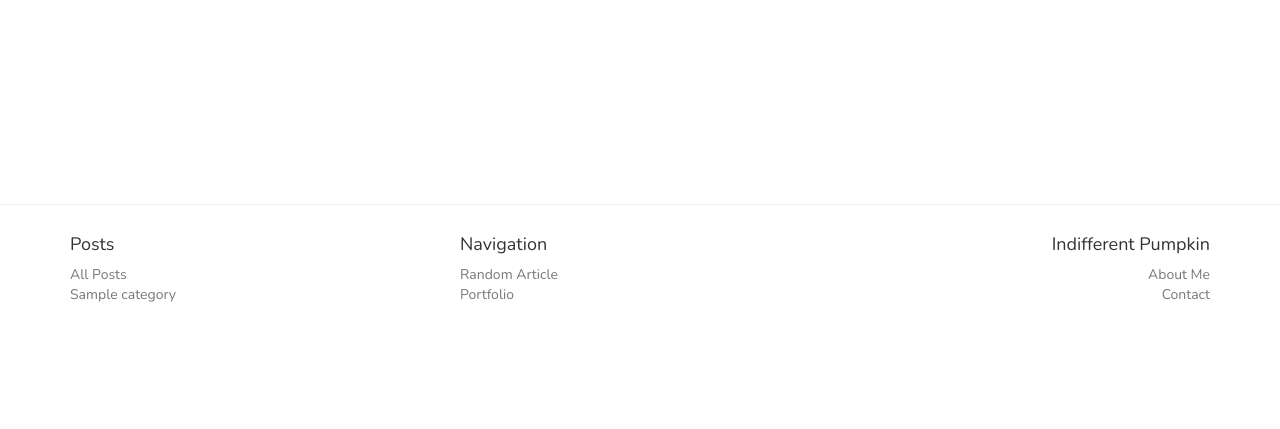
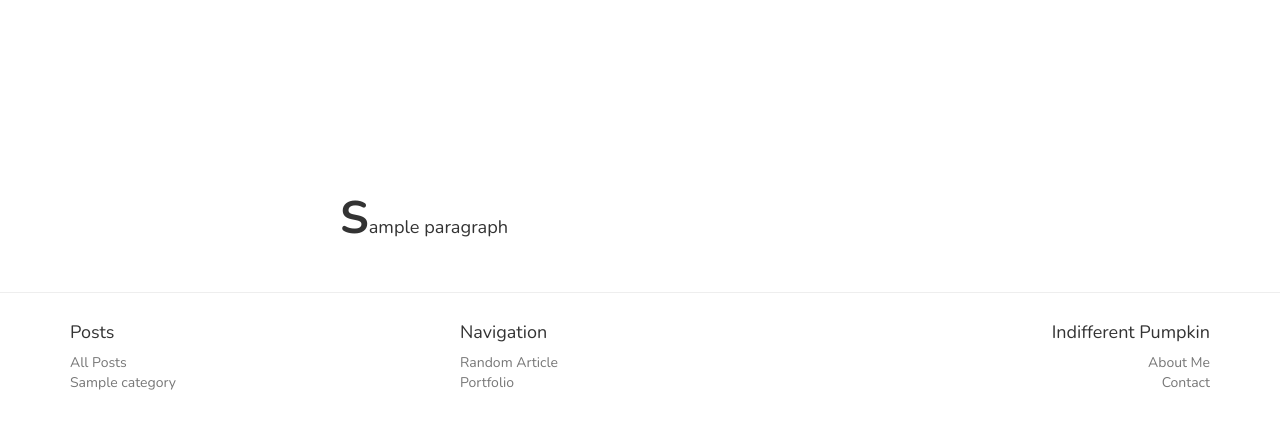
Before and after one commit to adamjoyce/adam-joyce-blog, a Django app: template blog/templates/blog/post.html in a window 1280 px wide. Shown: the part 226-655 px from the top of the page. Run offline with Django 3.2, Linux system fonts and the light colour scheme; tables that the repository leaves empty hold one stand-in row (values such as "Sample post"); the template is opened without the code that fills it: values that come from a table or form of the project are taken from there, most other values are stand-ins (such as "Sample title", 1, 10 or a date in 2020); some libraries are stand-ins or nearby versions.

Commit message:
Split paragraphs in post text - probably better to write manual html for each post

```diff
--- a/blog/static/blog/css/blog.css
+++ b/blog/static/blog/css/blog.css
@@ -170,8 +170,19 @@
 }
 
 #post-container {
-  width: 500px;
+  width: 600px;
   margin: 50px auto;
+  font-size: 1.3em;
+  line-height: 1.6em;
+}
+
+#post-container p {
+  margin-bottom: 30px;
+}
+
+#post-container p:first-child::first-letter {
+  font-size: 250%;
+  font-weight: bold;
 }
 
 @media screen and (max-width: 768px) {
--- a/blog/templates/blog/base.html
+++ b/blog/templates/blog/base.html
@@ -44,7 +44,7 @@
         </div>
 
         <!-- Collect the nav links, forms, and other content for toggling -->
-        <div class="collapse navbar-collapse" id="bs-example-navbar-collapse-1">
+        <div id="bs-example-navbar-collapse-1" class="collapse navbar-collapse">
           <ul class="nav navbar-nav">
             <li {% if request.resolver_match.url_name == 'archive' %}
             class="active"{% endif %}>
@@ -68,7 +68,7 @@
     <!-- Featured post -->
     {% block open-anchor %}{% endblock %}
     <div
-    class="container-fluid {{ featured_post.category.slug }}-post">
+    class="{{ featured_post.category.slug }}-post container-fluid">
       <div id="featured-post">
         <h1 id="featured-title">
           <strong>{{ featured_post.title }}</strong>
--- a/blog/templates/blog/index.html
+++ b/blog/templates/blog/index.html
@@ -9,7 +9,7 @@
 
 {% block body_block %}
 <!-- Category Tabs -->
-<div class="container-fluid" id="category-bar">
+<div id="category-bar" class="container-fluid">
   <div class="container">
     <ul class="nav nav-tabs">
       <li role="presentation" class="active">
--- a/blog/templates/blog/post.html
+++ b/blog/templates/blog/post.html
@@ -3,6 +3,10 @@
 
 {% block body_block %}
 <div id="post-container">
-  <p>{{ featured_post.text }}</p>
+  {% for paragraph in paragraphs %}
+  {% if paragraph %}
+  <p>{{ paragraph }}</p>
+  {% endif %}
+  {% endfor %}
 </div>
 {% endblock %}
--- a/blog/views.py
+++ b/blog/views.py
@@ -91,6 +91,10 @@
     featured_post = Post.objects.filter(slug=post_slug)[0]
     context_dict['featured_post'] = featured_post
 
+    # Split the post into paragraphs.
+    paragraphs = featured_post.text.splitlines()
+    context_dict['paragraphs'] = paragraphs
+
     return render(request, 'blog/post.html', context_dict)
 
 def get_paginator_page(request, paginator):
```
